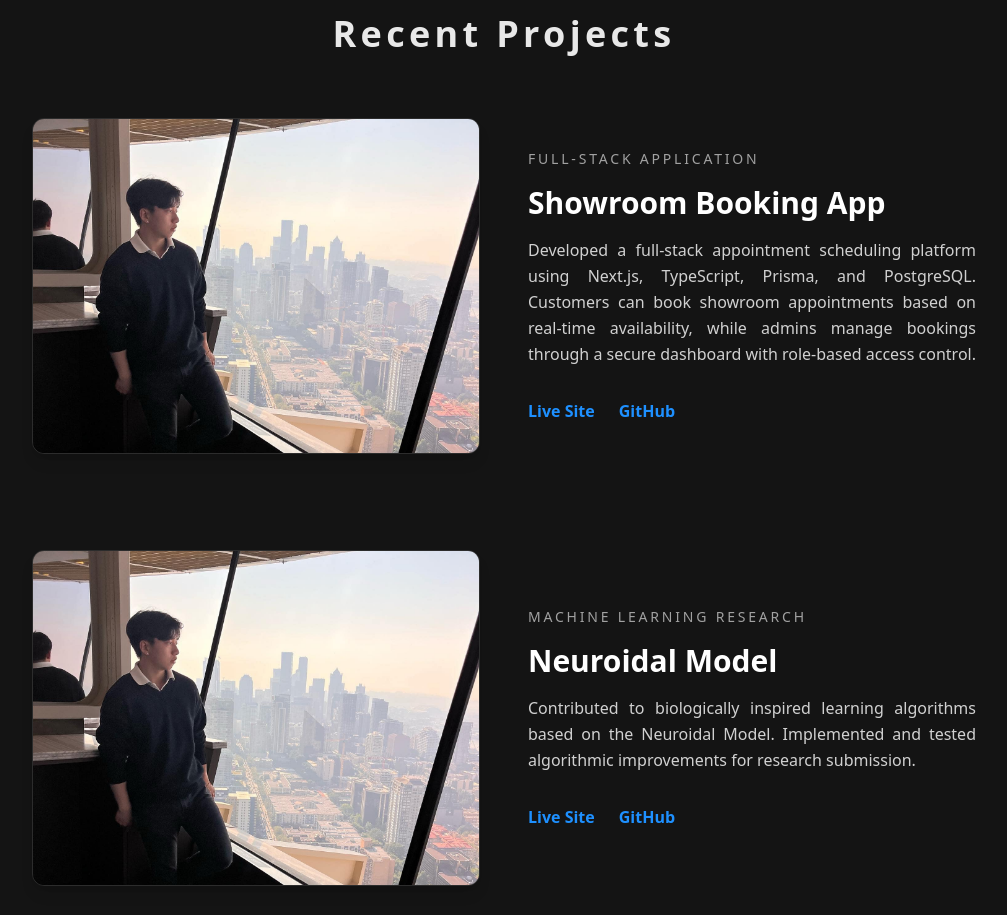
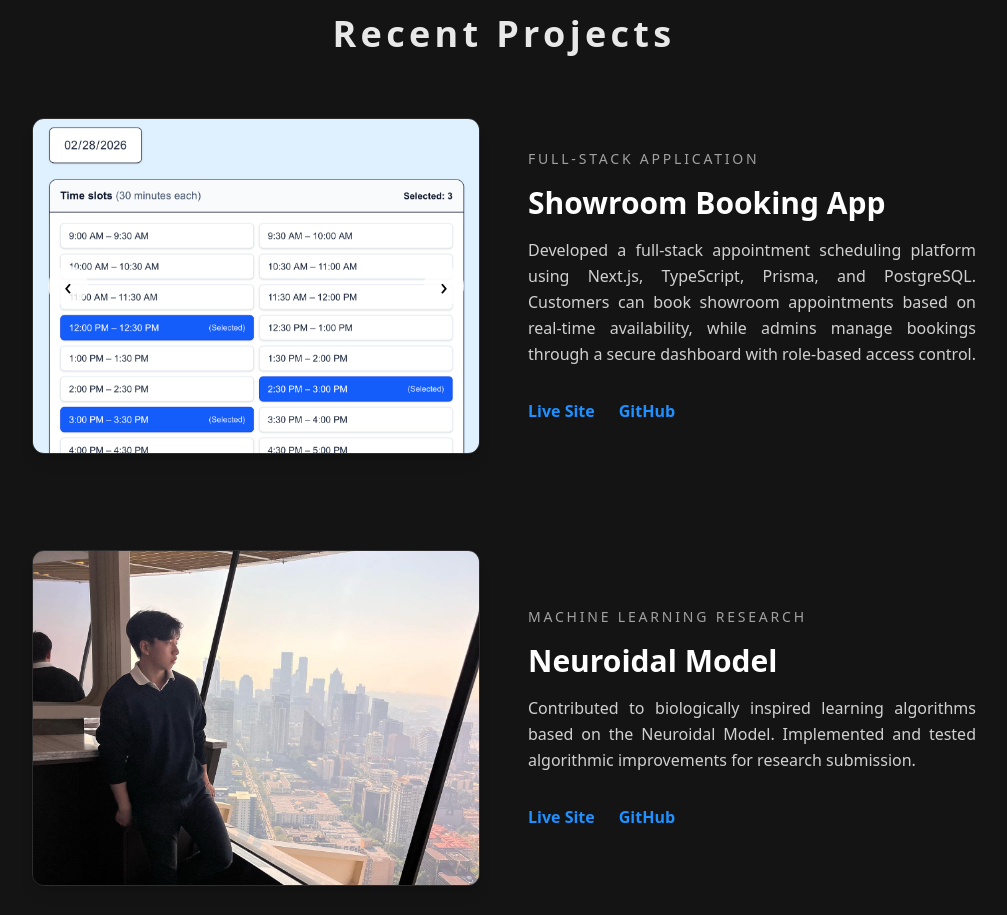
Before and after one commit to Luke7787/website-portfolio, a Next.js app in the folder luke-portfolio/: page / in a window 1280 px wide. Shown: the part 1688-2603 px from the top of the page, without its empty margins (136-1143 px from the left). Built offline with nearby package versions, Linux system fonts and the light colour scheme.

Commit message:
added slide show for project 1

```diff
--- a/luke-portfolio/src/app/page.tsx
+++ b/luke-portfolio/src/app/page.tsx
@@ -151,6 +151,59 @@ function Slideshow() {
         "
       >
         <span className="translate-x-px -translate-y-0.5">›</span>
+      </button>
+    </div>
+  );
+}
+
+/* ========================= */
+/* PROJECT 1 SLIDESHOW       */
+/* ========================= */
+
+function Project1Slideshow() {
+  const slides = [
+    "/images/P1P1.png",
+    "/images/P1P2.png",
+    "/images/P1P3.png",
+    "/images/P1P4.png",
+    "/images/P1P5.png",
+    "/images/P1P6.png",
+    "/images/P1P7.png",
+    "/images/P1P8.png",
+    "/images/P1P9.png",
+  ];
+
+  const [index, setIndex] = useState(0);
+
+  function next() {
+    setIndex((prev) => (prev + 1) % slides.length);
+  }
+
+  function prev() {
+    setIndex((prev) => (prev - 1 + slides.length) % slides.length);
+  }
+
+  return (
+    <div className="relative w-full aspect-[4/3]">
+      <Image
+        src={slides[index]}
+        alt="Showroom Booking App Screenshot"
+        fill
+        className="rounded-xl object-cover shadow-lg border border-white/10"
+      />
+
+      <button
+        onClick={prev}
+        className="absolute left-4 top-1/2 -translate-y-1/2 w-10 h-10 rounded-full bg-white/80 text-black text-2xl flex items-center justify-center hover:scale-105 transition"
+      >
+        ‹
+      </button>
+
+      <button
+        onClick={next}
+        className="absolute right-4 top-1/2 -translate-y-1/2 w-10 h-10 rounded-full bg-white/80 text-black text-2xl flex items-center justify-center hover:scale-105 transition"
+      >
+        ›
       </button>
     </div>
   );
@@ -474,19 +527,9 @@ export default function Page() {
 
           {/* First Project */}
           <div className="mt-16 mx-auto max-w-6xl px-6 grid grid-cols-1 md:grid-cols-2 gap-12 items-center">
-            {/* Left Side — Image */}
-            <div className="relative w-full aspect-4/3">
-              <Image
-                src="/images/about.jpg"
-                alt="My Inventory Project"
-                fill
-                className="
-                  rounded-xl
-                  object-cover
-                  shadow-lg
-                  border border-white/10
-                "
-              />
+            {/* Left Side — Slideshow */}
+            <div className="w-full">
+              <Project1Slideshow />
             </div>
 
             {/* Right Side — Text */}
```
